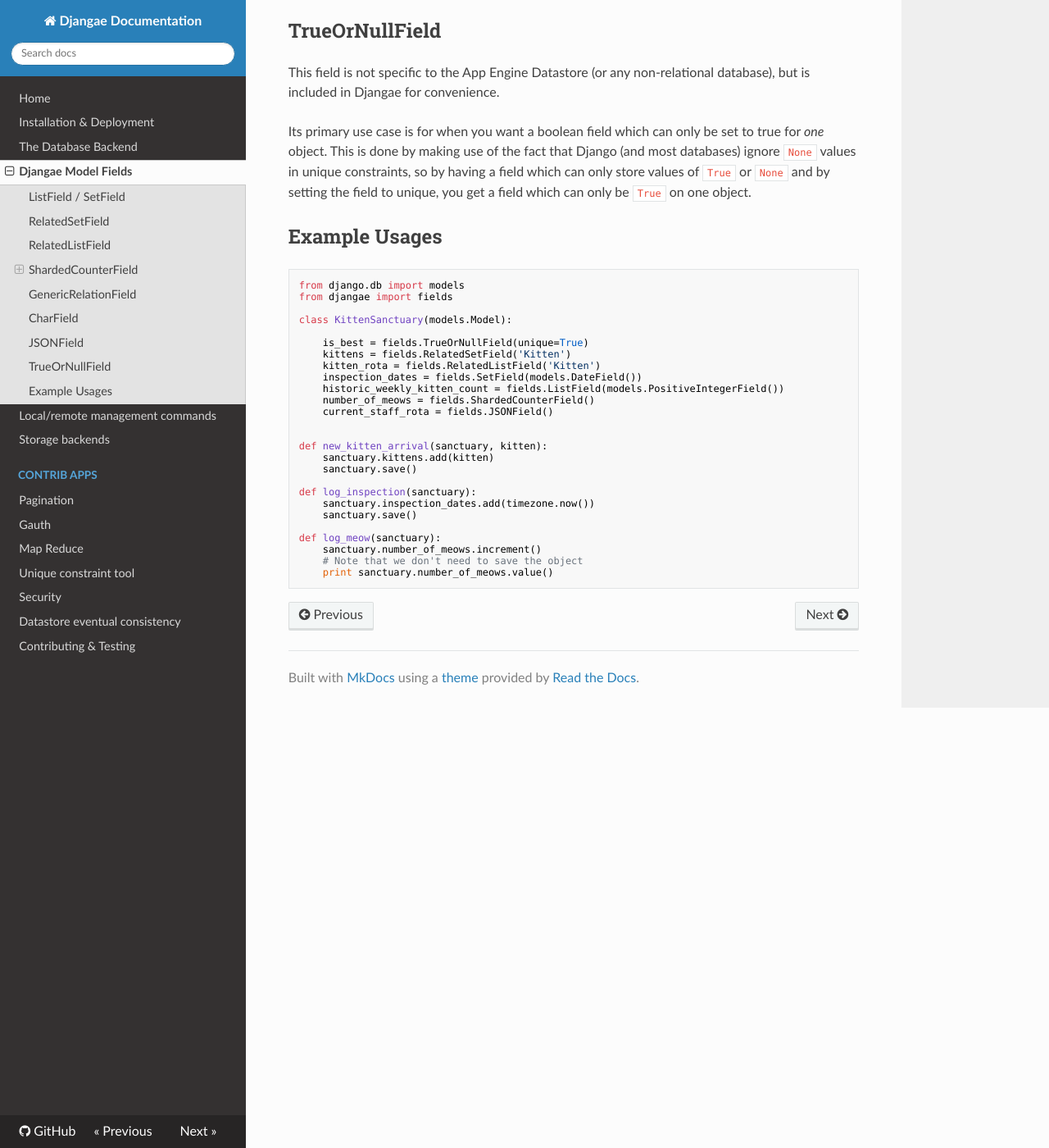
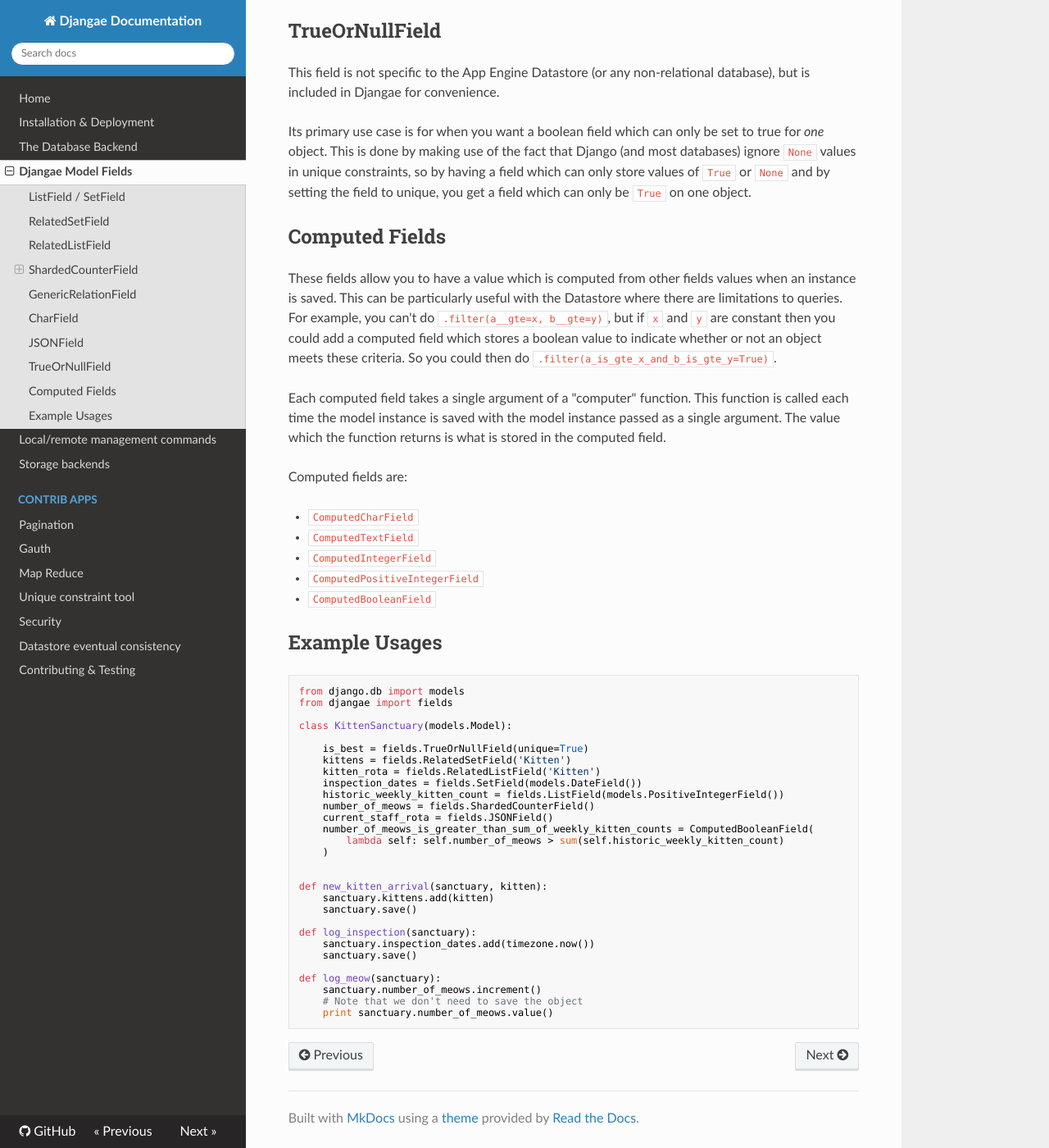
Before and after one commit to wittfabian/djangae, an MkDocs documentation site: the page built from docs/fields.md, in a window 1280 px wide and 1400 px high, scrolled down 3847 px. Shown: the whole window at 82% size. Built offline with MkDocs 1.6.1, drawn with Linux system fonts in a browser that asks for light colours; nearby versions of some CDN libraries; old or Windows-style settings are respelled for this version of MkDocs.

Commit message:
Documentation updates/tweaks.
* Updating statement about supported Django versions.
* Adding documentation for computed fields.
* Clarifying that the `CONSISTENCY_CONFIG` belongs in settings.py.

```diff
--- a/docs/fields.md
+++ b/docs/fields.md
@@ -116,6 +116,25 @@ This field is not specific to the App Engine Datastore (or any non-relational da
 Its primary use case is for when you want a boolean field which can only be set to true for *one* object.  This is done by making use of the fact that Django (and most databases) ignore `None` values in unique constraints, so by having a field which can only store values of `True` or `None` and by setting the field to unique, you get a field which can only be `True` on one object.
 
 
+## Computed Fields
+
+These fields allow you to have a value which is computed from other fields values when an instance is saved.
+This can be particularly useful with the Datastore where there are limitations to queries.
+For example, you can't do `.filter(a__gte=x, b__gte=y)`, but if `x` and `y` are constant then you could add a computed field which stores a boolean value to indicate whether or not an object meets these criteria.
+So you could then do `.filter(a_is_gte_x_and_b_is_gte_y=True)`.
+
+Each computed field takes a single argument of a "computer" function. This function is called each time the model instance is saved with the model instance passed as a single argument.
+The value which the function returns is what is stored in the computed field.
+
+Computed fields are:
+
+* `ComputedCharField`
+* `ComputedTextField`
+* `ComputedIntegerField`
+* `ComputedPositiveIntegerField`
+* `ComputedBooleanField`
+
+
 ## Example Usages
 
 
@@ -132,6 +151,9 @@ class KittenSanctuary(models.Model):
     historic_weekly_kitten_count = fields.ListField(models.PositiveIntegerField())
     number_of_meows = fields.ShardedCounterField()
     current_staff_rota = fields.JSONField()
+    number_of_meows_is_greater_than_sum_of_weekly_kitten_counts = ComputedBooleanField(
+        lambda self: self.number_of_meows > sum(self.historic_weekly_kitten_count)
+    )
 
 
 def new_kitten_arrival(sanctuary, kitten):
```
Also changed, not shown: docs/consistency.md (+3 -0 lines), docs/index.md (+1 -1 lines).
